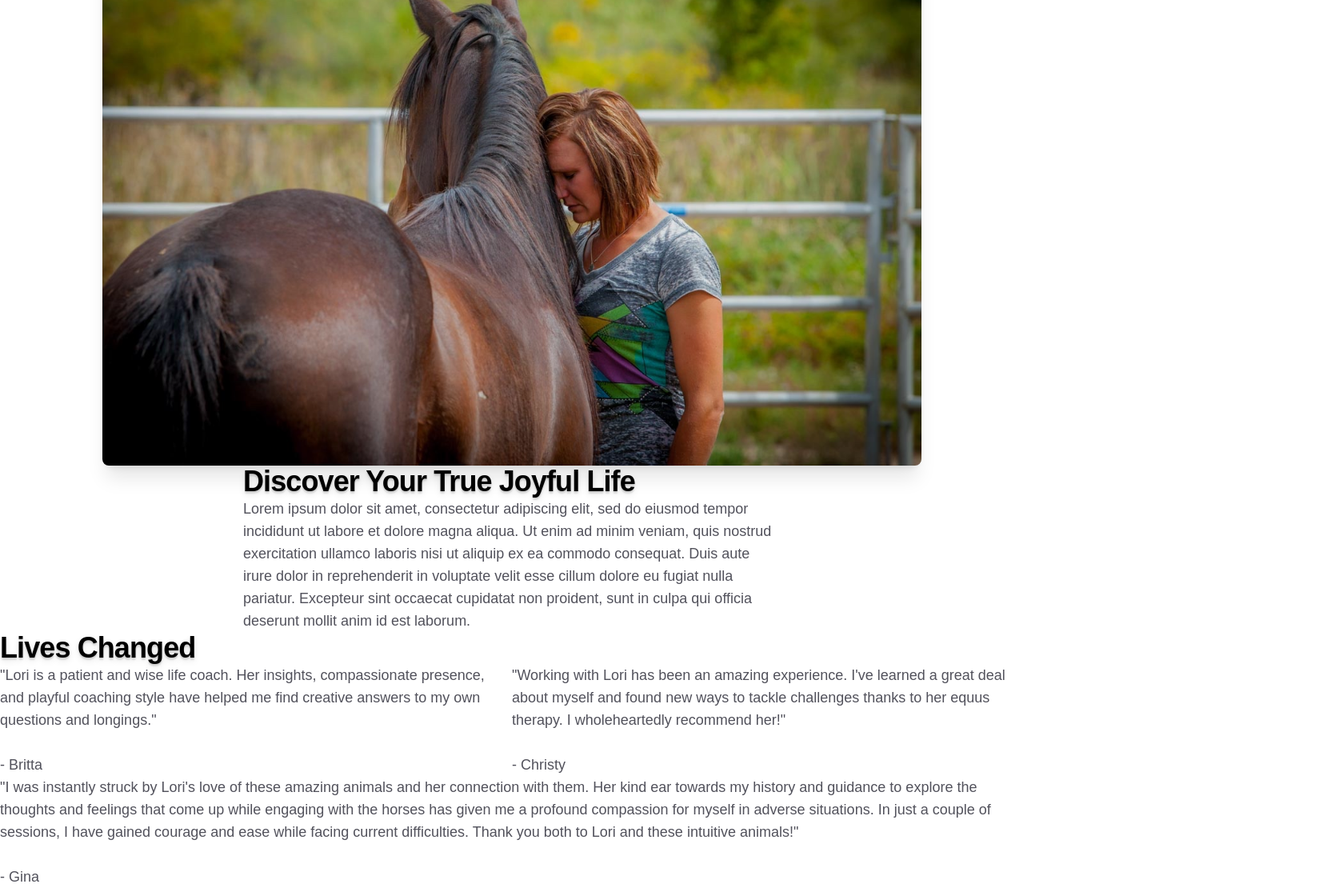
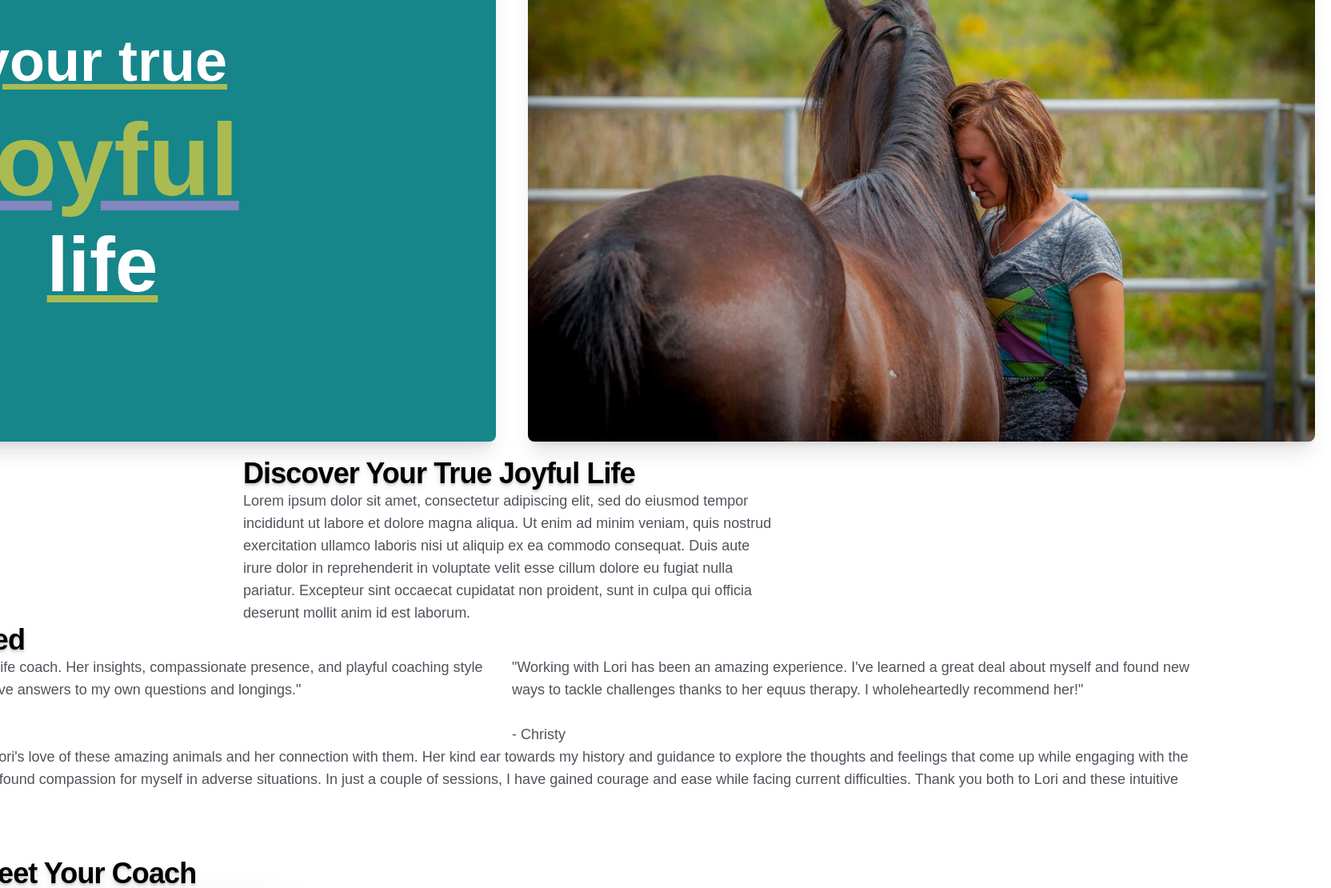
Before and after one commit to jacobsmith95/LC4LC, a Next.js app in the folder lc4lc/: page / in a window 1280 px wide. Shown: the part 200-1310 px from the top of the page at 80% size, 1664 px wide, since content can reach past the window. Built offline with nearby package versions, Linux system fonts and the light colour scheme.

Commit message:
working on first page styling

```diff
--- a/lc4lc/app/page.tsx
+++ b/lc4lc/app/page.tsx
@@ -4,12 +4,15 @@ export default function Home() {
   return (
     <div className="">
       <main className="flex flex-col justify-center items-center content-center">
-        <div className="">
-          <div className="">
-            <br className=""
-            />
+        <div className="flex md:flex-row">
+          <div className="w-5xl order-1 p-5">
+            <div className="h-164 bg-bluegreen rounded-lg shadow-xl text-center align-bottom text-7xl/30 text-white font-semibold">
+              <a className="underline decoration-lorigreen">Discover</a> <br></br> <a className="underline decoration-lorigreen">your true</a> <br></br> <a className="text-9xl font-bold text-lorigreen underline decoration-lavender">joyful</a> <br></br> <a className="text-8xl underline decoration-lorigreen">life</a>
+            </div>
+            <div className="">
+            </div>
           </div>
-          <div className="max-w-5xl">
+          <div className="w-5xl order-2 p-5">
             <Image className="rounded-lg shadow-xl brightness-90"
               src="/IMG_20260304_093638.jpg"
               width={1279}
@@ -29,10 +32,10 @@ export default function Home() {
             Excepteur sint occaecat cupidatat non proident, sunt in culpa qui officia deserunt mollit anim id est laborum.
           </p>
         </div>
-        <div className="">
-          <p className="max-w-5xl text-4xl font-semibold tracking-tight text-black text-shadow-lg">
+        <div className="w-5/6">
+          <h3 className="max-w-5xl text-4xl font-semibold tracking-tight text-black text-shadow-lg">
             Lives Changed
-          </p>
+          </h3>
           <div className="grid grid-cols-2">
             <div className="text-lg text-zinc-600">
               <p>
```
